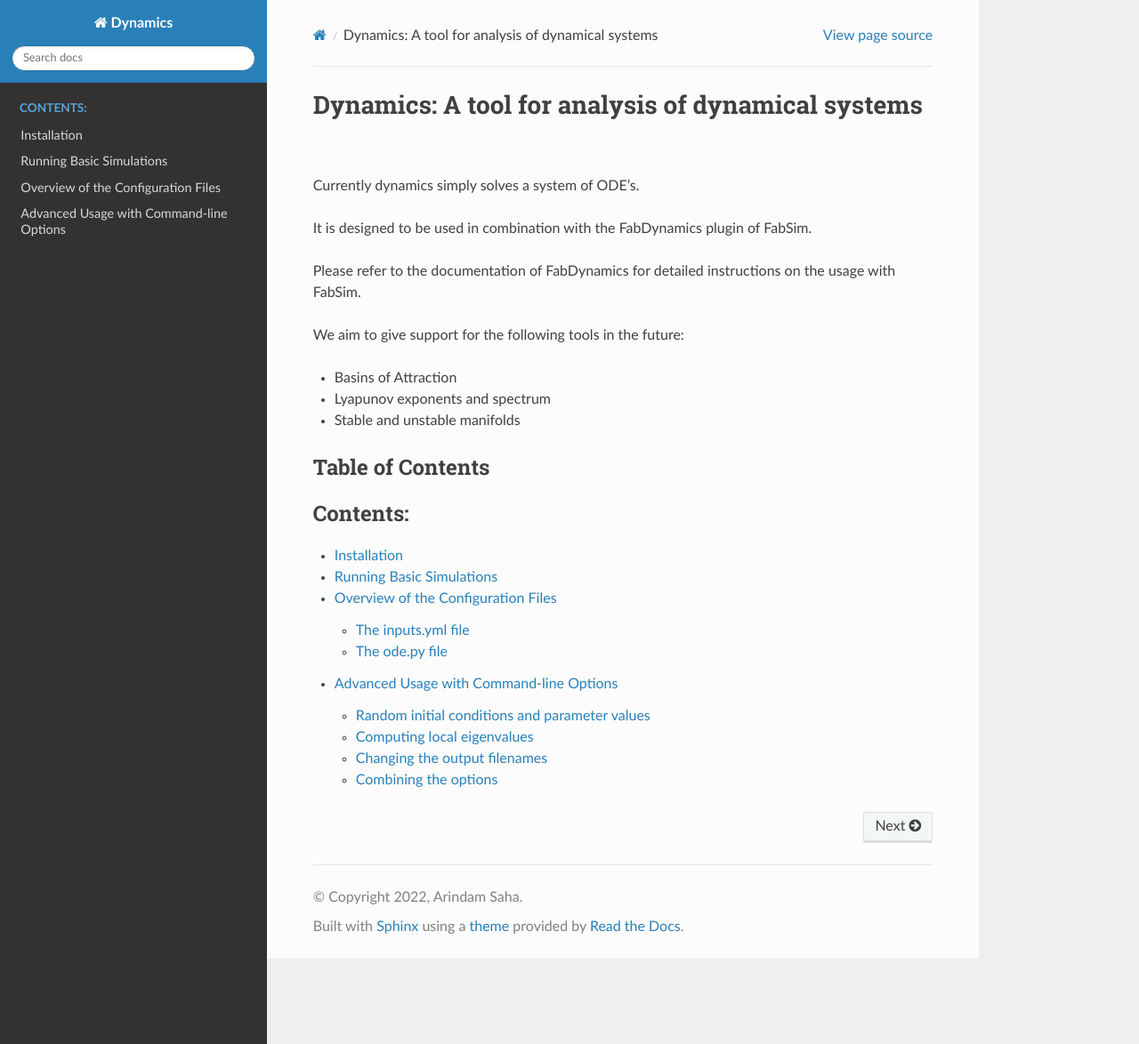
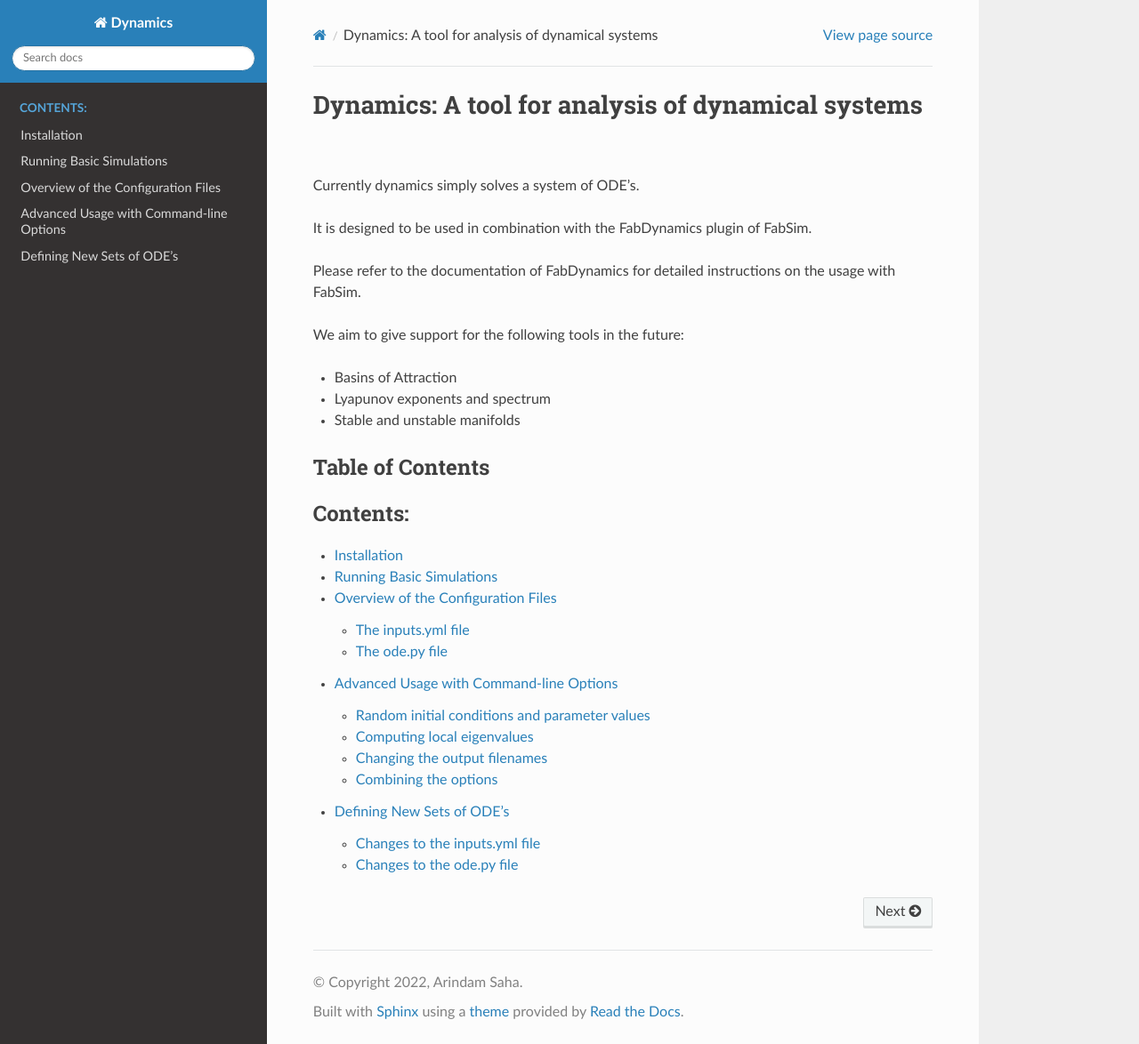
Before and after one commit to arindamsaha1507/dynamics, a Sphinx documentation site: the page built from docs/source/index.rst, in a window 1280 px wide and 1174 px high. Shown: the whole window at 89% size. Built offline with Sphinx 7.4.7 and the Read the Docs theme 2.0.0, drawn with Linux system fonts in a browser that asks for light colours; some of the changed lines change nothing that is shown.

Commit message:
Added docs on adding new functions

```diff
--- a/docs/source/index.rst
+++ b/docs/source/index.rst
@@ -30,6 +30,7 @@
    basic_usage
    configuration
    usage
+   new_systems
 
 .. Indices and tables
 .. ==================
--- /dev/null
+++ b/docs/source/new_systems.rst
@@ -0,0 +1,43 @@
+Defining New Sets of ODE's
+==========================
+
+The main aim of Dynamics is to make simulating and analysing new dynamical systems with ease. Therefore, here we describe in detail how to define new sets of dynamical systems in Dynamics. In order to do so, we have to alter only the files in the ``configuration`` directory. Specifically, we need to modify the ``inputs.yml`` and ``ode.py`` files. The specific modifications are as follows.
+
+Changes to the inputs.yml file
+------------------------------
+
+This is a YAML file with a bunch of key/value pairs.
+
+#. Set the ``family`` key to ``ode``
+#. Give a unique name to your dynamical system under the key ``ode_system``.
+#. Under the ``parameters`` key, declare the names of the parameters used. For each parameter, define the ``max``, ``min`` and ``default`` keys.
+#. Under the ``initial_conditions`` key, declare the names of the dynamical variables used. For each variable, define the ``max``, ``min`` and ``default`` keys.
+#. Under the ``time`` key, define the initial time as ``ti``, final time as ``tf``, time-step as ``dt`` and the fraction of total time to be considered transience as ``tr``.
+
+.. warning::
+    Do not change the indentation of the ``inputs.yml`` file.
+
+Changes to the ode.py file
+--------------------------
+
+In this file, a number of functions are defined. You would add one two new functions and modify two existing functions.
+
+Notice that
+#. In the initial portion of the file, two functions namely ``ode()`` and ``jacobian()`` are defined.
+#. Thereafter, there is a comment namely ``# ODE Systems``. Under this comment, there are functions for the predefined systems of ODE's.
+#. Below that is a comment ``# Jacobians`` under which, the Jacobians of the ODE's are defined.
+
+We will modify these three sections of the file one-by-one.
+
+#. In the initial section, note that, both ``ode()`` and ``jacobian()`` functions have an ``if...elif...else`` block. It is in this block that Dynamics chooses the ODE system based on the ``type`` argument. In these ``if...elif...else`` blocks, add an elif segment which selects the new system of ODE's and Jacobians which we shall define in the next step. Note that the ``type`` argument is taken from the ``ode_system`` key of the ``inputs.yml`` file.
+#. In the ``# ODE Systems`` section, define a new function that describes your system.
+#. In the ``# Jacobians`` section, define a new function that Jacobian of your system.
+
+Please take help of the functions already defined in order to define functions in steps 2 and 3.
+
+
+That is all! Now you can run your simulations by issuing the following command in the terminal::
+
+    python3 run.py
+
+For the available options to run Dynamics, see :ref:`advanced usage with command-line options`.
```
